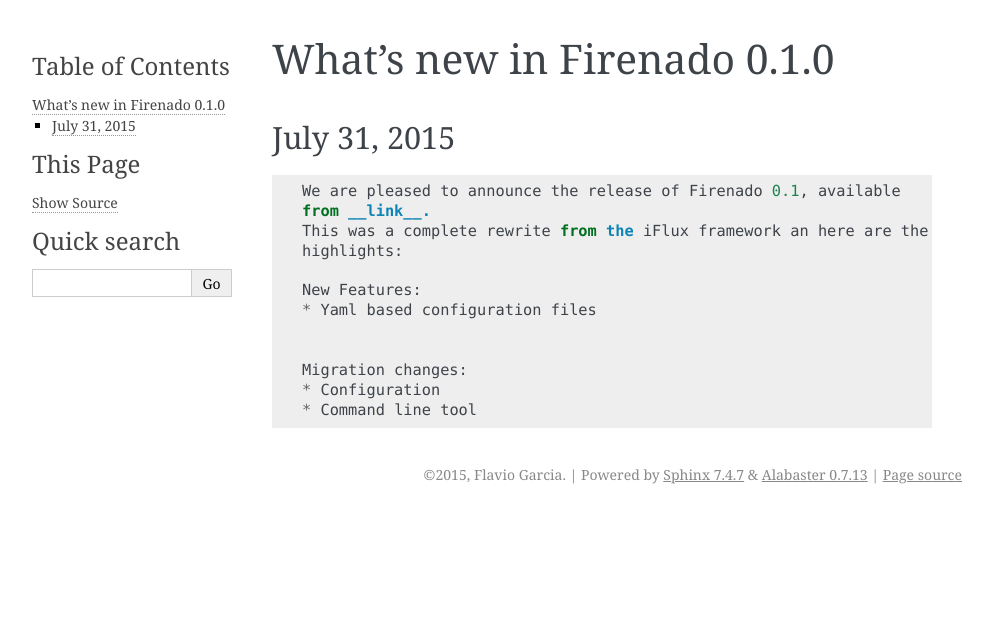
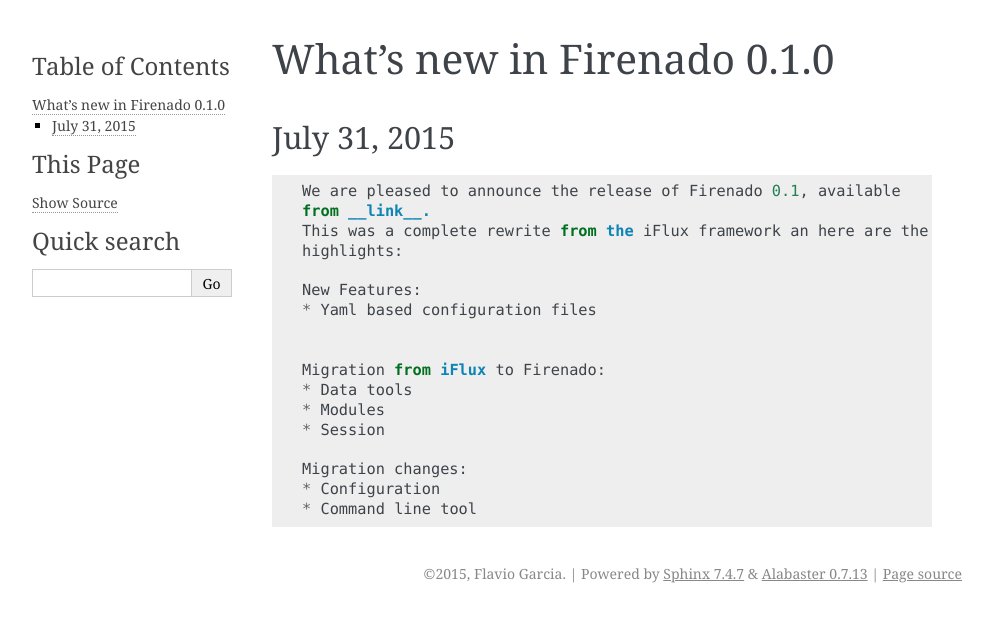
Before and after one commit to candango/firenado, a Sphinx documentation site: the page built from docs/releases/v0.1.0.rst, in a window 1280 px wide. Shown: the top 622 px of the page, without its empty margins (148-1141 px from the left). Built offline with Sphinx 7.4.7, drawn with Linux system fonts in a browser that asks for light colours.

Commit message:
Updating 0.1.0 what is new doc with data, module and session migration.

```diff
--- a/docs/releases/v0.1.0.rst
+++ b/docs/releases/v0.1.0.rst
@@ -15,6 +15,11 @@
     * Yaml based configuration files
 
 
+    Migration from iFlux to Firenado:
+    * Data tools
+    * Modules
+    * Session
+
     Migration changes:
     * Configuration
     * Command line tool
```
